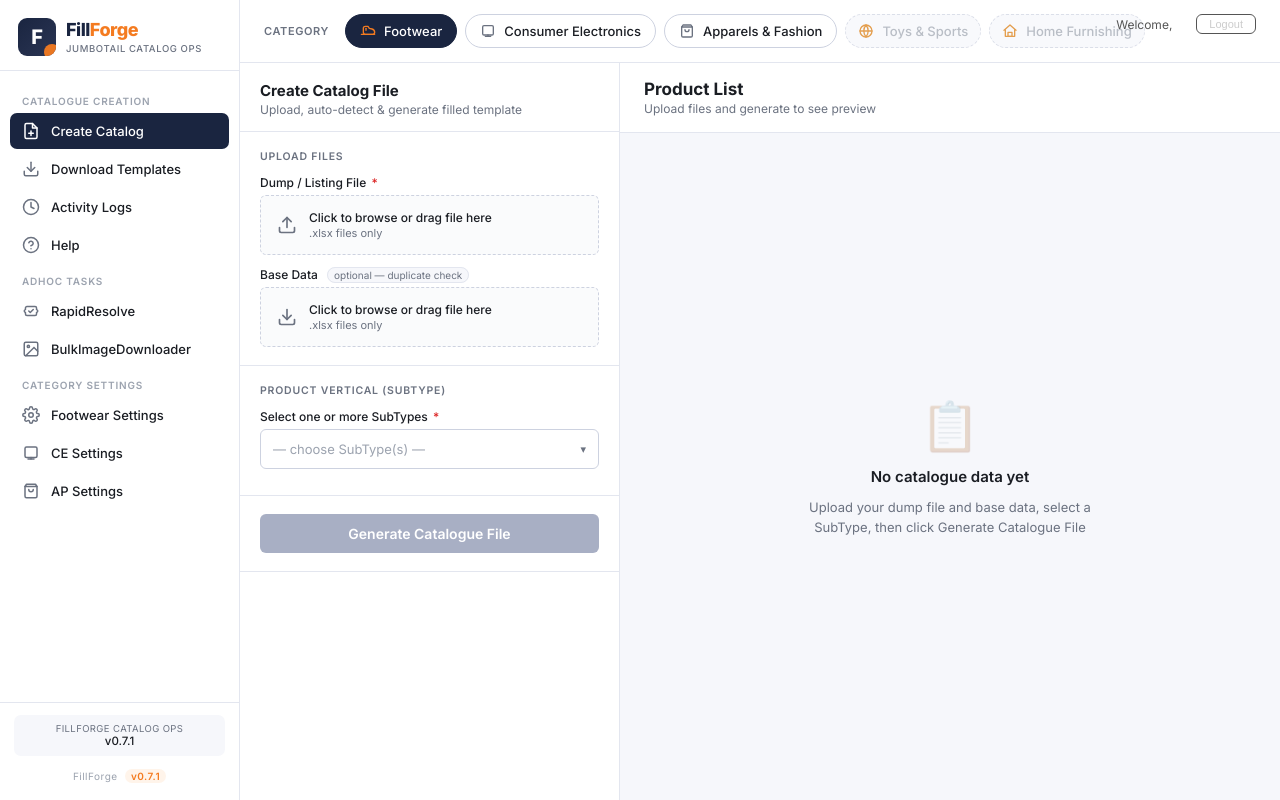
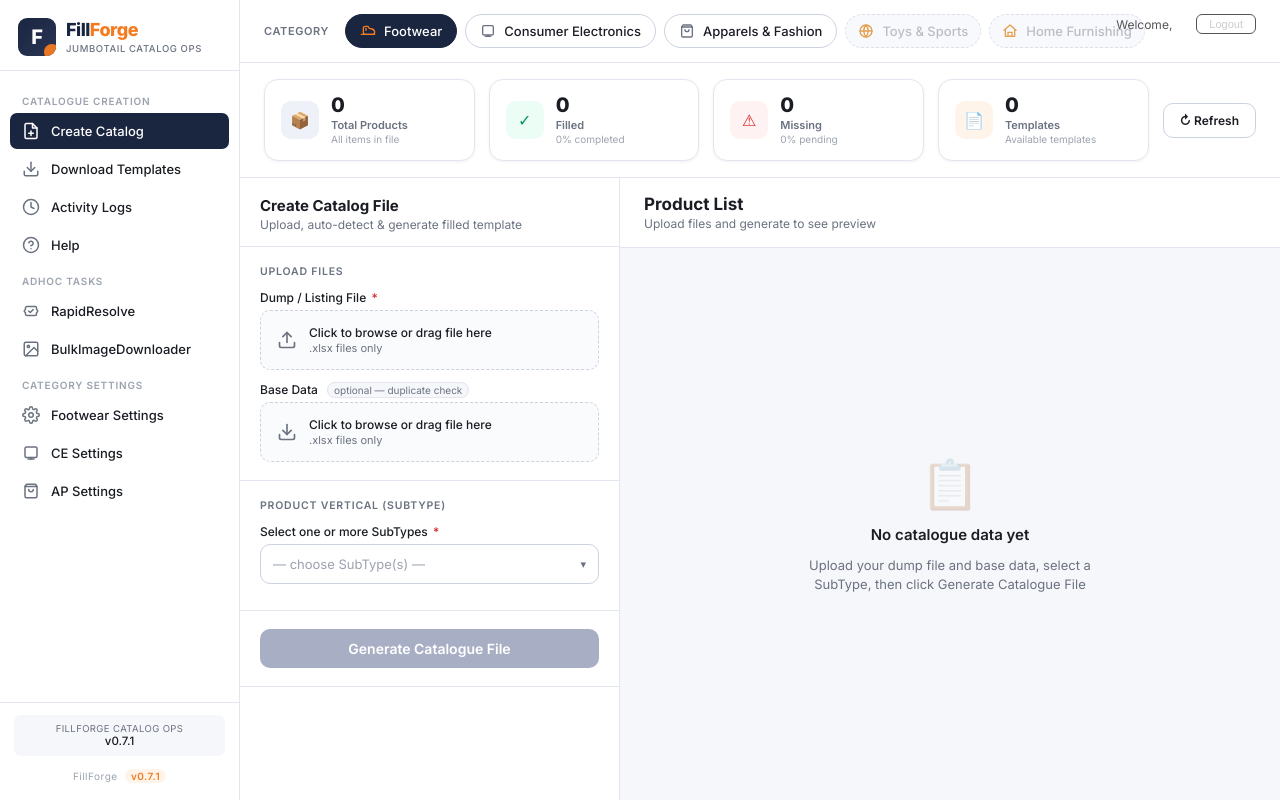
Before and after one commit to alibinhussain-star/FillForge, a Flask app: template templates/index.html in a window 1280 px wide. Run offline with Flask 3, Linux system fonts and the light colour scheme; the template is opened without the code that fills it, so the values that code supplies are empty; some libraries are stand-ins or nearby versions.

Commit message:
Update index.html

```diff
--- a/templates/index.html
+++ b/templates/index.html
@@ -16,7 +16,8 @@
   --warning:#d97706; --warning-bg:#fffbeb;
   --danger:#dc2626; --danger-bg:#fef2f2;
   --sidebar-w:240px;
-  --r:8px; --r2:6px;
+  --r:14px; --r2:10px;
+  --card-shadow: 0 1px 3px rgba(26,37,64,.06);
   font-family:'Inter',sans-serif;font-size:14px;color:var(--text);
 }
 body{background:var(--bg);min-height:100vh;display:flex}
@@ -58,6 +59,27 @@ body{background:var(--bg);min-height:100vh;display:flex}
 .vert-tog.locked:hover{opacity:1;border-color:var(--warning);color:var(--warning)}
 .vert-icon{width:16px;height:16px;color:var(--muted);display:flex;align-items:center;justify-content:center}
 .vert-tog.locked .vert-icon{color:var(--warning)}
+
+/* ── STATS BAR ── */
+.stats-bar{display:flex;gap:14px;padding:16px 24px;background:var(--white);border-bottom:1px solid var(--border);align-items:center;flex-shrink:0}
+.stat-card{flex:1;display:flex;align-items:center;gap:12px;background:var(--white);border:1px solid var(--border);border-radius:var(--r);padding:14px 16px;box-shadow:var(--card-shadow)}
+.stat-icon{width:38px;height:38px;border-radius:10px;display:flex;align-items:center;justify-content:center;font-size:16px;flex-shrink:0}
+.stat-num{font-size:20px;font-weight:800;color:var(--text);line-height:1.1}
+.stat-lbl{font-size:11px;color:var(--muted);font-weight:600;margin-top:2px}
+.stat-sub{font-weight:400;color:var(--muted-2);font-size:10px}
+.refresh-btn{padding:9px 16px;border:1px solid var(--border-2);background:var(--white);border-radius:var(--r2);font-size:12px;font-weight:600;color:var(--text);cursor:pointer;font-family:inherit;white-space:nowrap;flex-shrink:0}
+.refresh-btn:hover{border-color:var(--orange);color:var(--orange)}
+
+/* ── PRESENCE PILLS ── */
+#active-users{display:flex;margin-right:14px}
+.presence-pill{width:28px;height:28px;border-radius:50%;background:var(--navy);color:#fff;font-size:11px;font-weight:700;display:flex;align-items:center;justify-content:center;border:2px solid #fff;margin-left:-8px;cursor:default}
+.presence-pill:first-child{margin-left:0}
+
+/* ── FILE ROW (filled file summary) ── */
+.file-row{display:flex;align-items:center;gap:12px;padding:10px 14px;background:var(--success-bg);border:1px solid #a7f3d0;border-radius:var(--r2);margin-top:10px}
+.file-icon{font-size:20px}
+.file-sub{font-size:11px;color:var(--success)}
+.file-check{color:var(--success);font-weight:700;margin-left:auto}
 
 /* PAGE BODY */
 .page-body{flex:1;display:grid;grid-template-columns:380px 1fr;overflow:hidden}
@@ -161,7 +183,7 @@ td.price-cell{font-weight:600}
 .fv-title{font-size:22px;font-weight:700;color:var(--navy);margin-bottom:4px}
 .fv-sub{font-size:13px;color:var(--muted);margin-bottom:24px}
 .tpl-grid{display:grid;grid-template-columns:repeat(auto-fill,minmax(280px,1fr));gap:16px}
-.tpl-card{background:var(--white);border:1px solid var(--border);border-radius:10px;padding:18px;transition:all .15s;position:relative}
+.tpl-card{background:var(--white);border:1px solid var(--border);border-radius:14px;padding:18px;transition:all .15s;position:relative;box-shadow:var(--card-shadow)}
 .tpl-card:hover:not(.locked){border-color:var(--orange);transform:translateY(-2px);box-shadow:0 8px 24px #1a25400d}
 .tpl-card.locked{opacity:.6}
 .tpl-card-head{display:flex;align-items:center;gap:10px;margin-bottom:10px}
@@ -171,14 +193,14 @@ td.price-cell{font-weight:600}
 .tpl-dl-btn{width:100%;padding:8px;background:var(--navy);color:#fff;border:none;border-radius:6px;font-size:12px;font-weight:600;cursor:pointer;font-family:inherit;transition:background .15s}
 .tpl-dl-btn:hover{background:var(--navy-2)}
 .tpl-dl-btn:disabled{background:#cbd1de;cursor:not-allowed}
-.logs-table{width:100%;border-collapse:collapse;background:var(--white);border:1px solid var(--border);border-radius:10px;overflow:hidden}
+.logs-table{width:100%;border-collapse:collapse;background:var(--white);border:1px solid var(--border);border-radius:14px;overflow:hidden;box-shadow:var(--card-shadow)}
 .logs-table th{background:#f8fafc;padding:11px 14px;text-align:left;font-size:11px;font-weight:600;text-transform:uppercase;letter-spacing:.6px;color:var(--muted);border-bottom:1px solid var(--border)}
 .logs-table td{padding:11px 14px;font-size:12.5px;border-bottom:1px solid var(--border)}
 .logs-table tr:last-child td{border-bottom:none}
 .logs-table .log-action{font-weight:500;color:var(--navy)}
 .logs-table .log-email{color:var(--muted);font-family:monospace;font-size:12px}
 .logs-table .log-ts{color:var(--muted-2);font-size:11.5px;white-space:nowrap;font-family:monospace}
-.help-card{background:var(--white);border:1px solid var(--border);border-radius:10px;padding:22px;margin-bottom:14px}
+.help-card{background:var(--white);border:1px solid var(--border);border-radius:14px;padding:22px;margin-bottom:14px;box-shadow:var(--card-shadow)}
 .help-card h3{font-size:14px;color:var(--navy);margin-bottom:8px;display:flex;align-items:center;gap:8px}
 .help-card p{font-size:13px;color:var(--text);line-height:1.6}
 
@@ -231,6 +253,7 @@ svg{display:block}
   padding:0 24px; display:flex; align-items:center;
   justify-content:flex-end; gap:12px; height:48px;
 ">
+  <div id="active-users"></div>
   <span style="color:#555;">Welcome, <strong id="userNameDisplay" style="color:#222;"></strong></span>
   <span style="color:#E87722;font-weight:600;" id="userEmailDisplay"></span>
   <button onclick="logout()" style="
@@ -257,6 +280,27 @@ svg{display:block}
     fetch('/auth/logout', {method:'POST'})
       .then(() => window.location.href = '/login');
   }
+
+  // ── Presence pills: who's active on FillForge right now ──
+  function initialsFromEmail(email){
+    const local = email.split('@')[0];
+    const parts = local.split('.');
+    if(parts.length >= 2) return (parts[0][0] + parts[1][0]).toUpperCase();
+    return local.slice(0,2).toUpperCase();
+  }
+  async function loadActiveUsers(){
+    try{
+      const r = await fetch('/auth/active_users');
+      const d = await r.json();
+      const wrap = document.getElementById('active-users');
+      if(!wrap) return;
+      wrap.innerHTML = (d.users||[]).map(email =>
+        `<div class="presence-pill" title="${email}">${initialsFromEmail(email)}</div>`
+      ).join('');
+    }catch(e){}
+  }
+  loadActiveUsers();
+  setInterval(loadActiveUsers, 30000);
 </script>
 <!-- ═══ LOADING OVERLAY ═══ -->
 <div id="loading-overlay" style="position:fixed;top:0;left:0;width:100vw;height:100vh;background:linear-gradient(180deg,#f8f9fa 0%,#eef0f4 100%);z-index:99999;display:none;font-family:'Inter',-apple-system,sans-serif;overflow:hidden;">
@@ -405,6 +449,26 @@ svg{display:block}
     </button>
   </div>
 
+  <div class="stats-bar" id="stats-bar">
+    <div class="stat-card">
+      <div class="stat-icon" style="background:var(--primary-light);color:var(--navy);">📦</div>
+      <div><div class="stat-num" id="stat-total">0</div><div class="stat-lbl">Total Products<br><span class="stat-sub">All items in file</span></div></div>
+    </div>
+    <div class="stat-card">
+      <div class="stat-icon" style="background:var(--success-bg);color:var(--success);">✓</div>
+      <div><div class="stat-num" id="stat-filled">0</div><div class="stat-lbl">Filled<br><span class="stat-sub" id="stat-filled-pct">0% completed</span></div></div>
+    </div>
+    <div class="stat-card">
+      <div class="stat-icon" style="background:var(--danger-bg);color:var(--danger);">⚠</div>
+      <div><div class="stat-num" id="stat-missing">0</div><div class="stat-lbl">Missing<br><span class="stat-sub" id="stat-missing-pct">0% pending</span></div></div>
+    </div>
+    <div class="stat-card">
+      <div class="stat-icon" style="background:var(--orange-light);color:var(--orange);">📄</div>
+      <div><div class="stat-num" id="stat-templates">0</div><div class="stat-lbl">Templates<br><span class="stat-sub">Available templates</span></div></div>
+    </div>
+    <button class="refresh-btn" onclick="refreshStats()">↻ Refresh</button>
+  </div>
+
   <!-- VIEW: CREATE CATALOG -->
   <div class="page-body" id="view-create">
     <!-- LEFT -->
@@ -483,12 +547,22 @@ svg{display:block}
           <div class="status-tab total" id="tab-total">Total (0)</div>
         </div>
         <div class="result-breakdown" id="result-breakdown"></div>
-        <div class="dl-bar" id="dl-bar">
-          <button class="btn-dl" onclick="downloadFile()">
-            <span id="dl-icon">⬇</span>
-            <span id="dl-label">Download Catalogue File</span>
-          </button>
-          <div class="dl-info" id="dl-info"></div>
+        <div class="dl-bar" id="dl-bar" style="flex-direction:column;align-items:stretch;">
+          <div style="display:flex;align-items:center;gap:12px;">
+            <button class="btn-dl" onclick="downloadFile()">
+              <span id="dl-icon">⬇</span>
+              <span id="dl-label">Download Catalogue File</span>
+            </button>
+            <div class="dl-info" id="dl-info"></div>
+          </div>
+          <div class="file-row">
+            <span class="file-icon">📗</span>
+            <div style="flex:1;min-width:0;">
+              <b id="fr-name" style="font-size:12.5px;word-break:break-all;"></b>
+              <div class="file-sub">✓ <span id="fr-count"></span> filled</div>
+            </div>
+            <span class="file-check">✓</span>
+          </div>
         </div>
       </div>
       <div class="empty-state" id="empty-state">
@@ -880,6 +954,19 @@ let currentCategory = 'Footwear';  // 'Footwear' | 'CE'
 const files = { base_data: null, dump: null };
 let selectedSubtypes = new Set(), allSubtypes = [], autoDetected = [];
 let downloadToken = null, downloadFilename = null, isZip = false;
+let lastStats = {total:0, filled:0, missing:0, templates:0};
+
+function refreshStats(){
+  const totalEl = document.getElementById('stat-total');
+  if (!totalEl) return; // stats bar not present on this view render pass
+  document.getElementById('stat-total').textContent    = lastStats.total;
+  document.getElementById('stat-filled').textContent   = lastStats.filled;
+  document.getElementById('stat-missing').textContent  = lastStats.missing;
+  document.getElementById('stat-templates').textContent = lastStats.templates;
+  const pct = n => lastStats.total ? Math.round(n / lastStats.total * 100) : 0;
+  document.getElementById('stat-filled-pct').textContent  = pct(lastStats.filled)  + '% completed';
+  document.getElementById('stat-missing-pct').textContent = pct(lastStats.missing) + '% pending';
+}
 
 /* ═══════════════════════════════════════════════════════════════
    CATEGORY SWITCHING
@@ -980,6 +1067,8 @@ async function loadSubtypes() {
     const data = await res.json();
     allSubtypes = data.subtypes || [];
     renderDropdownItems(allSubtypes);
+    lastStats.templates = allSubtypes.length;
+    refreshStats();
   } catch(e) {
     console.error('Failed to load subtypes:', e);
     allSubtypes = [];
@@ -1203,6 +1292,12 @@ async function runProcess() {
    RESULTS
    ═══════════════════════════════════════════════════════════════ */
 function renderResults(data) {
+  lastStats.filled    = data.grand_filled;
+  lastStats.missing   = data.grand_skipped;
+  lastStats.total     = data.grand_filled + data.grand_skipped;
+  lastStats.templates = allSubtypes.length;
+  refreshStats();
+
   document.getElementById('tab-filled').textContent = 'Filled (' + data.grand_filled + ')';
   document.getElementById('tab-total').textContent  = 'Total (' + (data.grand_filled + data.grand_skipped) + ')';
   document.getElementById('status-bar').style.display = 'block';
@@ -1227,6 +1322,8 @@ function renderResults(data) {
   document.getElementById('dl-icon').textContent  = isZip ? '📦' : '⬇';
   document.getElementById('dl-label').textContent = isZip ? 'Download ' + (data.results || []).length + ' files as ZIP' : 'Download Catalogue File';
   document.getElementById('dl-info').textContent  = isZip ? (data.results || []).length + ' separate .xlsx files bundled' : data.grand_filled + ' rows · ready to upload';
+  document.getElementById('fr-name').textContent  = data.filename || '';
+  document.getElementById('fr-count').textContent = data.grand_filled;
 
   const cols = data.preview_cols || [];
   const colLabels = currentCategory === 'CE' ? {
```
